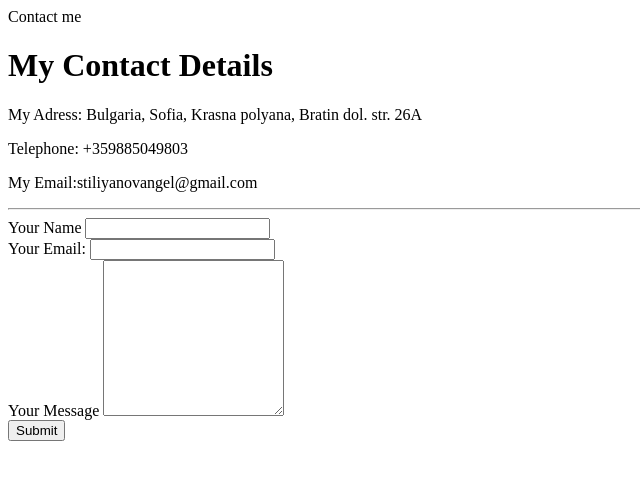
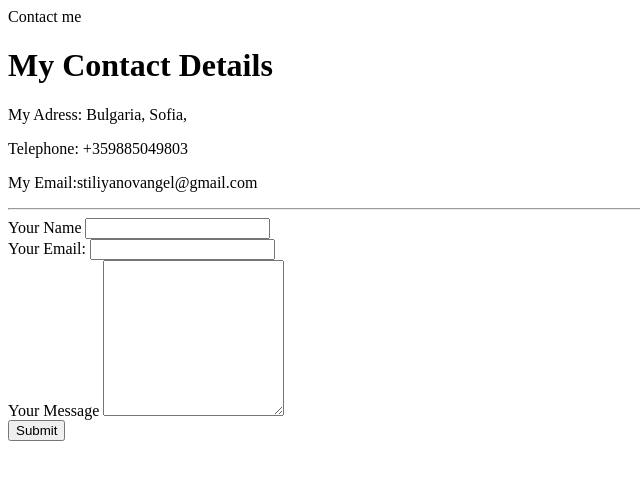
Before and after one commit to Jujuban4oo/Angel_CV, a plain HTML site: page Contact me.html in a window 1280 px wide. Shown: the whole page, without its empty margins (0-640 px from the left). Drawn offline with Linux system fonts and the light colour scheme.

Commit message:
Update Contact me.html

```diff
--- a/Contact me.html
+++ b/Contact me.html
@@ -6,7 +6,7 @@
 
 <body>
     <h1>My Contact Details </h1>
-    <p>My Adress: Bulgaria, Sofia, Krasna polyana, Bratin dol. str. 26A</p>
+    <p>My Adress: Bulgaria, Sofia, </p>
     <p> Telephone: +359885049803</p>
     <p>My Email:stiliyanovangel@gmail.com</p>
     <hr>
```
